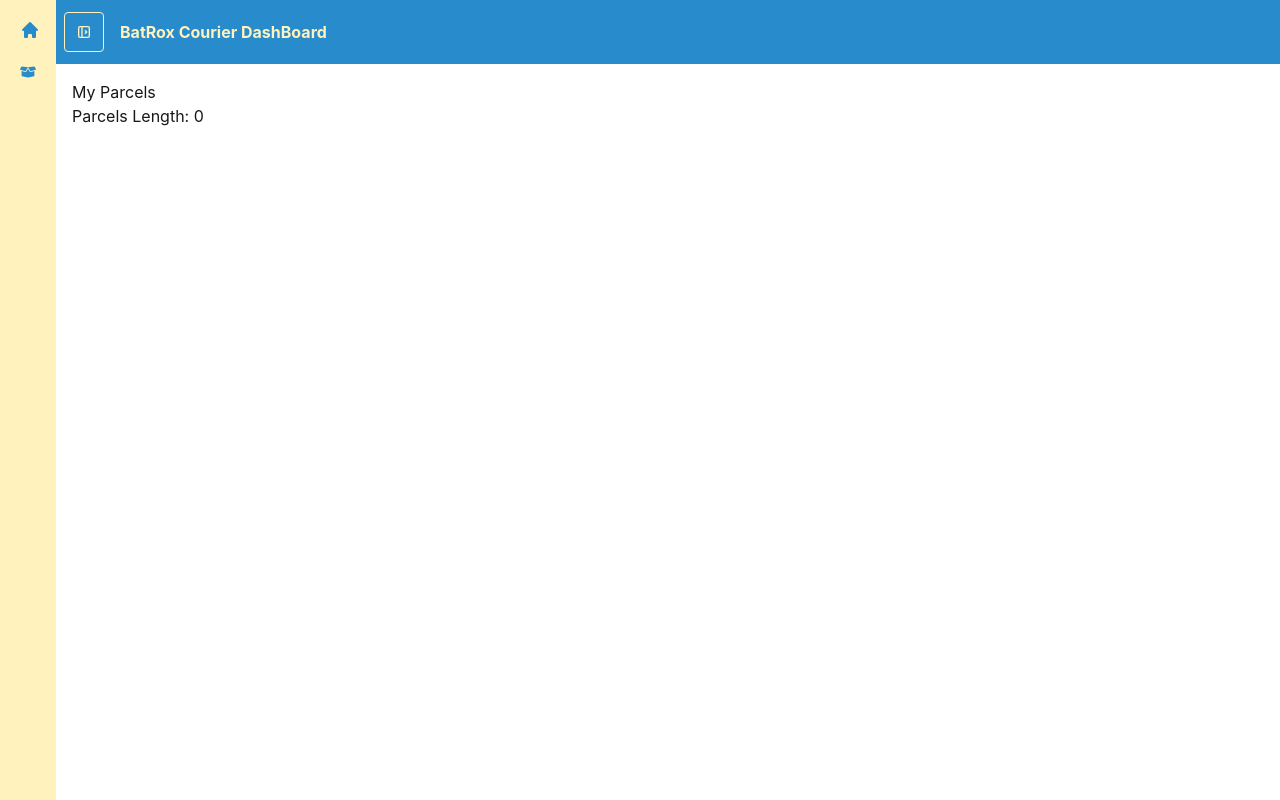
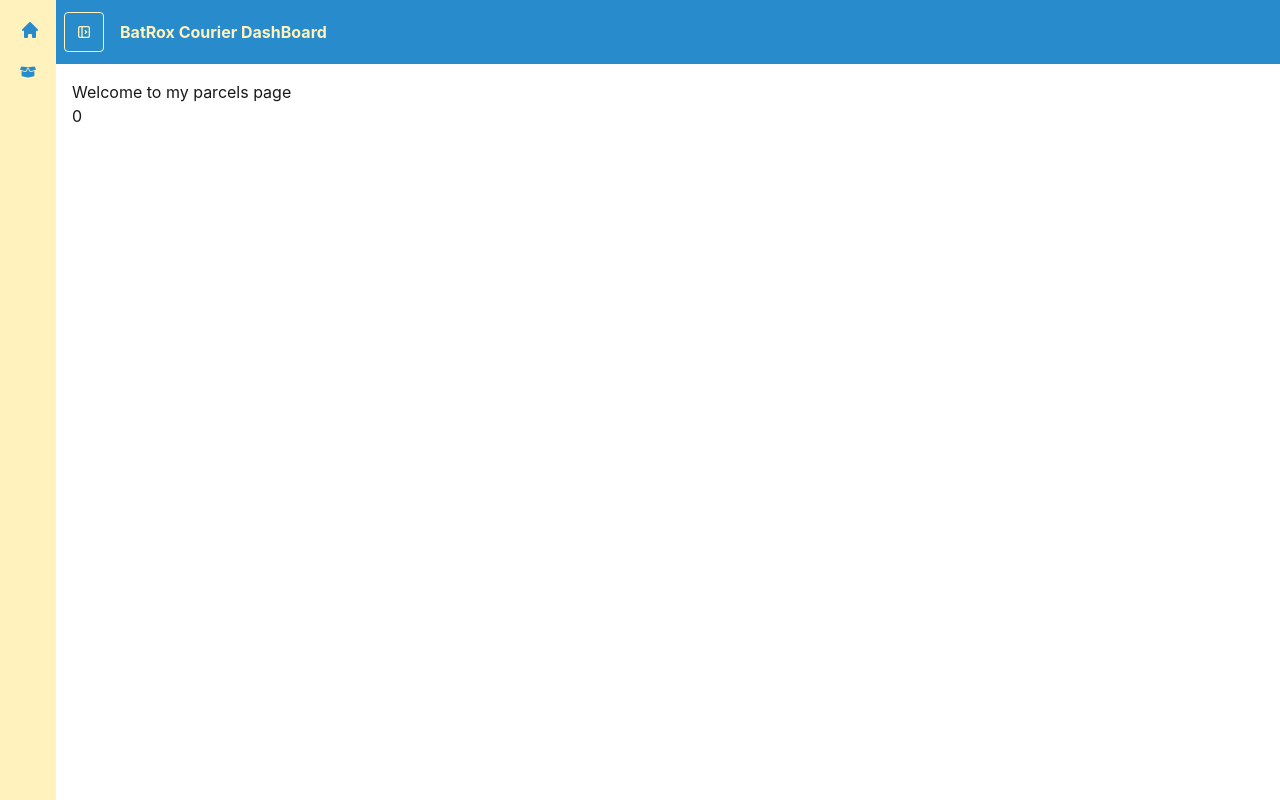
Before and after one commit to RohanR05/batrox-curier, a React (Vite) app: page /dashBoard/my-parcels in a window 1280 px wide. Built offline with nearby package versions, Linux system fonts and the light colour scheme; no server answers; sample sign-in values are in the browser's storage.

Commit message:
recreate my page tanstack query function

```diff
--- a/src/pages/DashBoard/MyParcels/MyParcels.jsx
+++ b/src/pages/DashBoard/MyParcels/MyParcels.jsx
@@ -1,7 +1,7 @@
-import { useQuery } from "@tanstack/react-query";
 import React from "react";
 import useAuth from "../../../Hooks/useAuth";
 import useAxiosSecure from "../../../Hooks/useAxiosSecure";
+import { useQuery } from "@tanstack/react-query";
 
 const MyParcels = () => {
   const { user } = useAuth();
@@ -13,10 +13,11 @@
       return res.data;
     },
   });
+
   return (
     <div>
-      <h2>My Parcels</h2>
-      <p>Parcels Length: {parcels.length}</p>
+      <h2>Welcome to my parcels page</h2>
+      <p>{parcels.length}</p>
     </div>
   );
 };
```
